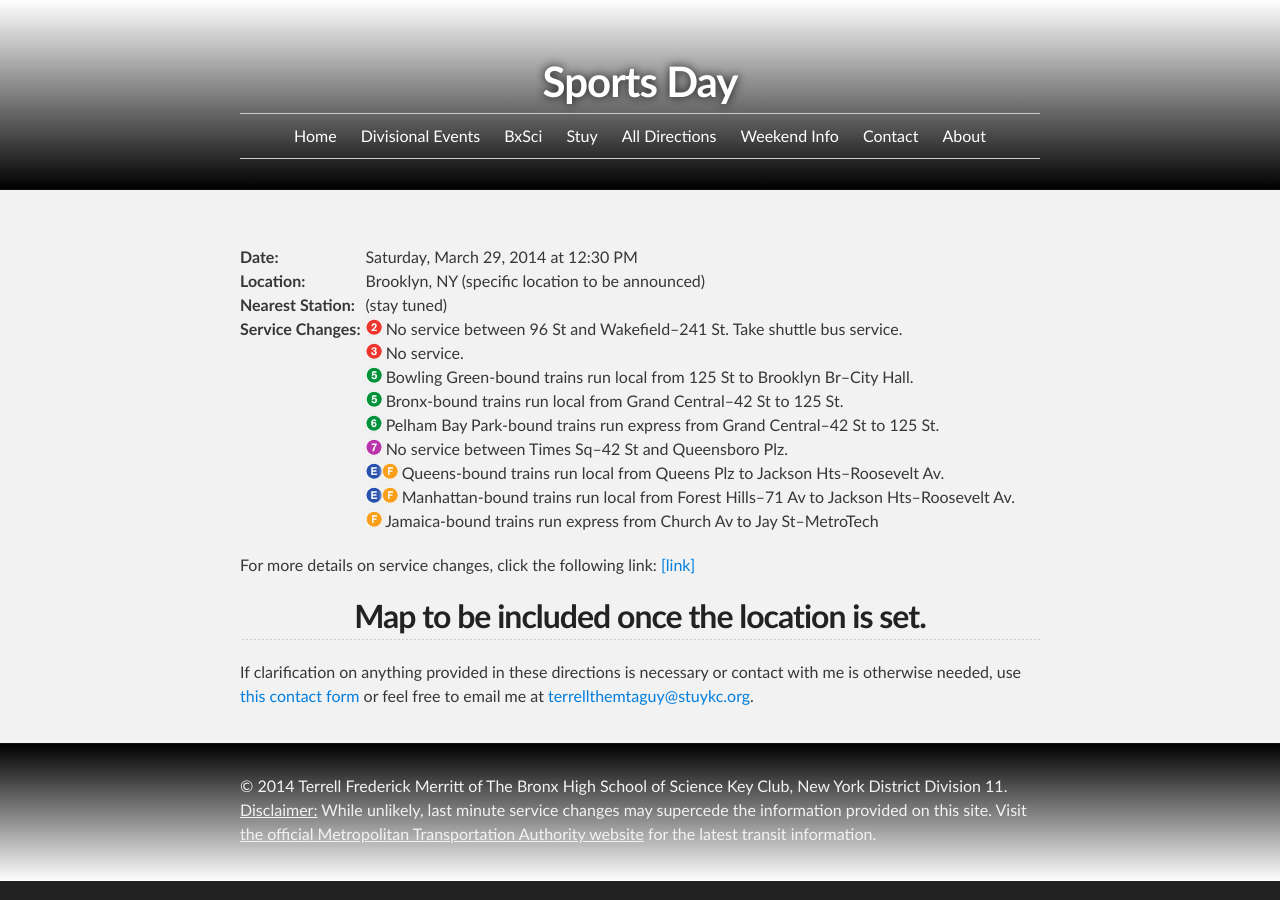
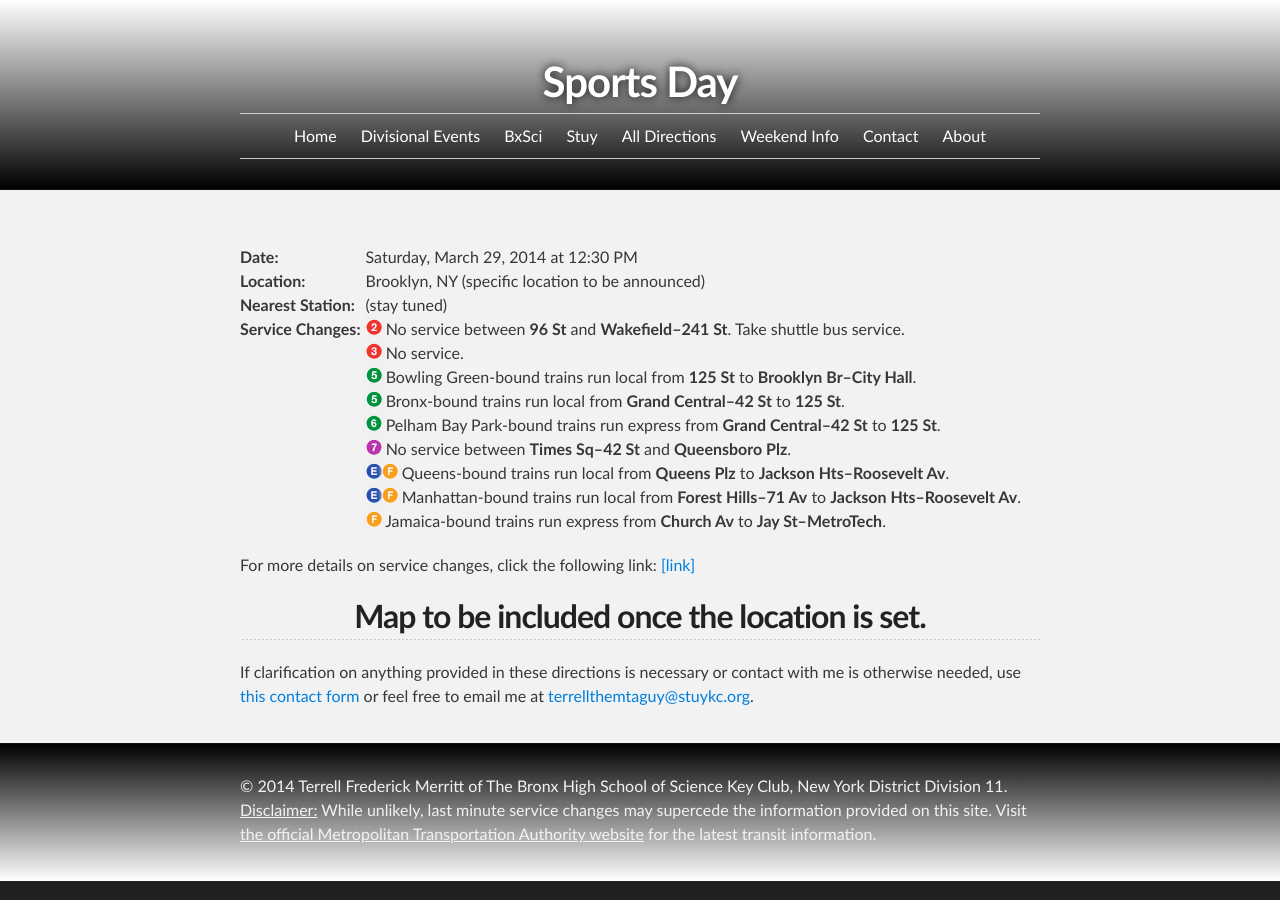
Before and after one commit to d11directions/d11directions.github.io, a Jekyll site: the page built from _posts/2014-03-29-Sports_Day.html, in a window 1280 px wide. Built offline with Jekyll 4.4.1, drawn with Linux system fonts in a browser that asks for light colours.

Commit message:
Asthetic Update Sports Day

```diff
--- a/_posts/2014-03-29-Sports_Day.html
+++ b/_posts/2014-03-29-Sports_Day.html
@@ -8,15 +8,15 @@ time: Saturday, March 29, 2014 at 12:30 PM
 location: Brooklyn, NY (specific location to be announced)
 nearest-station: (stay tuned)
 changes-brief:
-    - <img src="/img/2.png" alt="(2)"> No service between 96 St and Wakefield&ndash;241 St. Take shuttle bus service.
+    - <img src="/img/2.png" alt="(2)"> No service between <strong>96 St</strong> and <strong>Wakefield&ndash;241 St</strong>. Take shuttle bus service.
     - <img src="/img/3.png" alt="(3)"> No service.
-    - <img src="/img/5.png" alt="(5)"> Bowling Green-bound trains run local from 125 St to Brooklyn Br&ndash;City Hall.
-    - <img src="/img/5.png" alt="(5)"> Bronx-bound trains run local from Grand Central&ndash;42 St to 125 St.
-    - <img src="/img/6.png" alt="(6)"> Pelham Bay Park-bound trains run express from Grand Central&ndash;42 St to 125 St.
-    - <img src="/img/7.png" alt="(7)"> No service between Times Sq&ndash;42 St and Queensboro Plz.
-    - <img src="/img/E.png" alt="(E)"><img src="/img/F.png" alt="(F)"> Queens-bound trains run local from Queens Plz to Jackson Hts&ndash;Roosevelt Av.
-    - <img src="/img/E.png" alt="(E)"><img src="/img/F.png" alt="(F)"> Manhattan-bound trains run local from Forest Hills&ndash;71 Av to Jackson Hts&ndash;Roosevelt Av.
-    - <img src="/img/F.png" alt="(F)"> Jamaica-bound trains run express from Church Av to Jay St&ndash;MetroTech
+    - <img src="/img/5.png" alt="(5)"> Bowling Green-bound trains run local from <strong>125 St</strong> to <strong>Brooklyn Br&ndash;City Hall</strong>.
+    - <img src="/img/5.png" alt="(5)"> Bronx-bound trains run local from <strong>Grand Central&ndash;42 St</strong> to <strong>125 St</strong>.
+    - <img src="/img/6.png" alt="(6)"> Pelham Bay Park-bound trains run express from <strong>Grand Central&ndash;42 St</strong> to <strong>125 St</strong>.
+    - <img src="/img/7.png" alt="(7)"> No service between <strong>Times Sq&ndash;42 St</strong> and <strong>Queensboro Plz</strong>.
+    - <img src="/img/E.png" alt="(E)"><img src="/img/F.png" alt="(F)"> Queens-bound trains run local from <strong>Queens Plz</strong> to <strong>Jackson Hts&ndash;Roosevelt Av</strong>.
+    - <img src="/img/E.png" alt="(E)"><img src="/img/F.png" alt="(F)"> Manhattan-bound trains run local from <strong>Forest Hills&ndash;71 Av</strong> to <strong>Jackson Hts&ndash;Roosevelt Av</strong>.
+    - <img src="/img/F.png" alt="(F)"> Jamaica-bound trains run express from <strong>Church Av</strong> to <strong>Jay St&ndash;MetroTech</strong>.
 changes-ext: <a href="http://travel.mtanyct.info/serviceadvisory/routeStatusResult.aspx?tag=ALL&date=04/06/2014&time=&method=getstatus4">[link]</a>
 ---
 <center>
```
